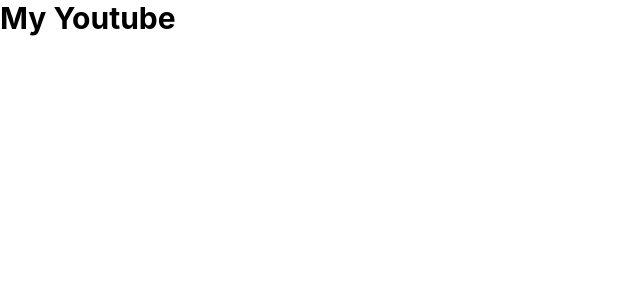
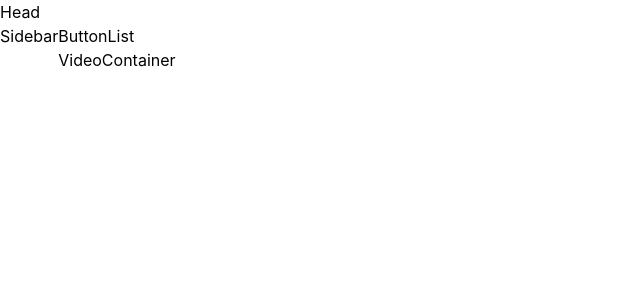
Before and after one commit to CodeWithShashank/my-youtube, a React (Create React App) app: page / in a window 1280 px wide. Shown: the top 300 px of the page, without its empty margins (0-640 px from the left). Built offline with nearby package versions, Linux system fonts and the light colour scheme.

Commit message:
Sets up main components flow

```diff
--- a/src/App.js
+++ b/src/App.js
@@ -1,9 +1,11 @@
 import "./App.css";
-
+import Head from "./components/Head";
+import Body from "./components/Body";
 function App() {
   return (
     <div>
-      <h1 className="font-bold text-3xl">My Youtube</h1>
+      <Head />
+      <Body />
     </div>
   );
 }
--- /dev/null
+++ b/src/components/Body.js
@@ -0,0 +1,14 @@
+import React from "react";
+import Sidebar from "./Sidebar";
+import MainContainer from "./MainContainer";
+
+const Body = () => {
+  return (
+    <div className="flex">
+      <Sidebar />
+      <MainContainer />
+    </div>
+  );
+};
+
+export default Body;
--- /dev/null
+++ b/src/components/ButtonList.js
@@ -0,0 +1,7 @@
+import React from "react";
+
+const ButtonList = () => {
+  return <div>ButtonList</div>;
+};
+
+export default ButtonList;
--- /dev/null
+++ b/src/components/Head.js
@@ -0,0 +1,7 @@
+import React from "react";
+
+const Head = () => {
+  return <div>Head</div>;
+};
+
+export default Head;
--- /dev/null
+++ b/src/components/MainContainer.js
@@ -0,0 +1,14 @@
+import React from "react";
+import VideoContainer from "./VideoContainer";
+import ButtonList from "./ButtonList";
+
+const MainContainer = () => {
+  return (
+    <div>
+      <ButtonList />
+      <VideoContainer />
+    </div>
+  );
+};
+
+export default MainContainer;
--- /dev/null
+++ b/src/components/Sidebar.js
@@ -0,0 +1,7 @@
+import React from "react";
+
+const Sidebar = () => {
+  return <div>Sidebar</div>;
+};
+
+export default Sidebar;
--- /dev/null
+++ b/src/components/VideoContainer.js
@@ -0,0 +1,7 @@
+import React from "react";
+
+const VideoContainer = () => {
+  return <div>VideoContainer</div>;
+};
+
+export default VideoContainer;
```
